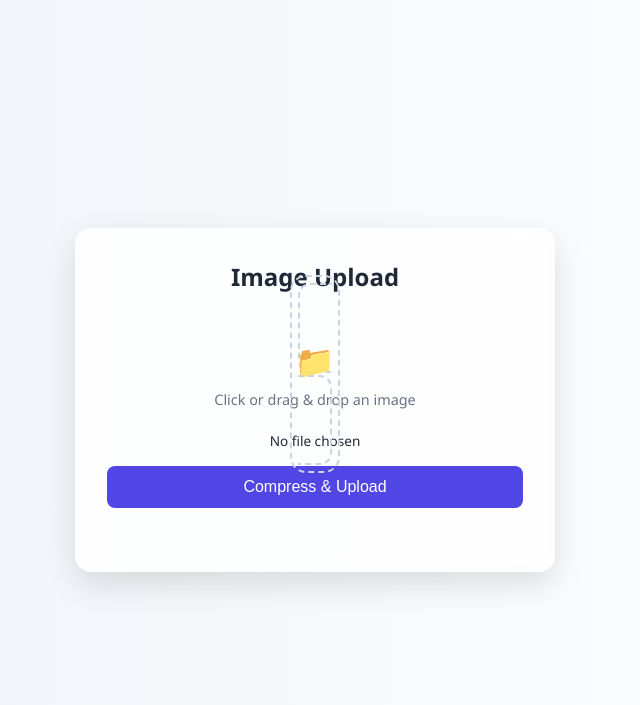
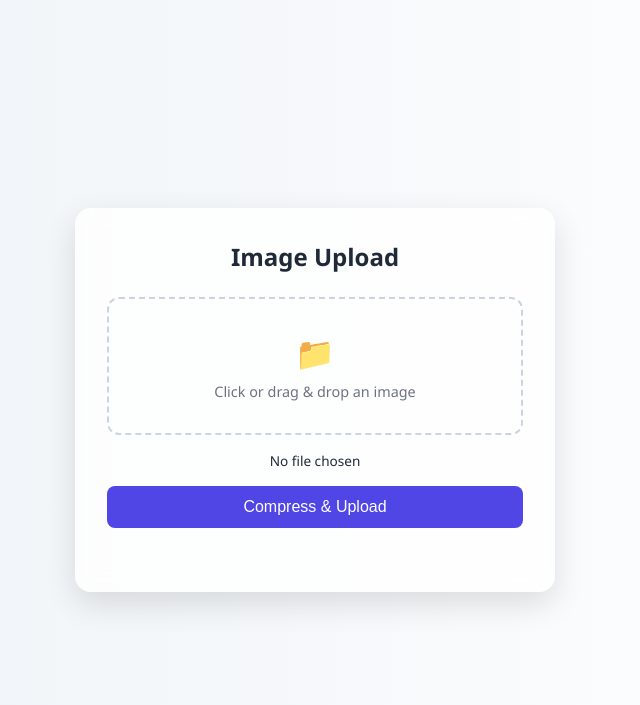
Before and after one commit to bgridtech/images-backend, a Flask app: page / in a window 1280 px wide. Shown: the top 705 px of the page, without its empty margins (325-965 px from the left). Run offline with Flask 3, Linux system fonts and the light colour scheme; some libraries are stand-ins or nearby versions.

Commit message:
Update index.html

```diff
--- a/templates/index.html
+++ b/templates/index.html
@@ -40,22 +40,18 @@
       font-size:1.5rem; margin-bottom:1.5rem;
     }
     .file-drop {
-      position:relative;
-      border:2px dashed #cbd5e1;
-      border-radius:0.75rem;
-      padding:2rem;
-      cursor:pointer;
-      transition:background 0.3s, border-color 0.3s;
-      margin-bottom:1rem;
+      border: 2px dashed #cbd5e1;
+      border-radius: 0.75rem;
+      padding: 2rem;
+      cursor: pointer;
+      transition: background 0.3s, border-color 0.3s;
+      margin-bottom: 1rem;
+      display: flex;
+      flex-direction: column;
+      align-items: center;
+      justify-content: center;
     }
-    .file-drop::before {
-      content:"";
-      position:absolute;
-      top:-10px; left:-10px; right:-10px; bottom:-10px;
-      border:2px dashed #cbd5e1;
-      border-radius:1rem;
-      pointer-events:none;
-    }
+
     .file-drop.dragover {
       background:#e0e7ff;
       border-color: var(--accent);
```
